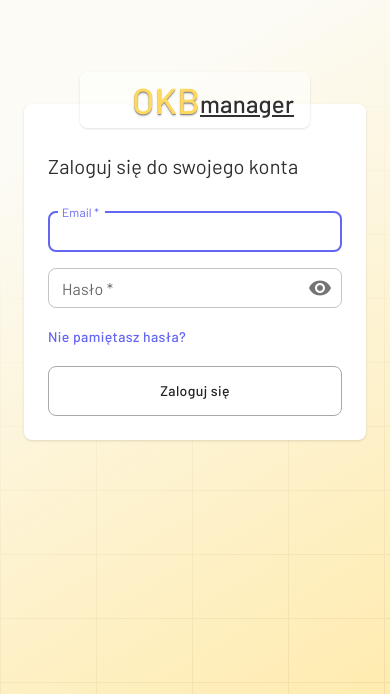
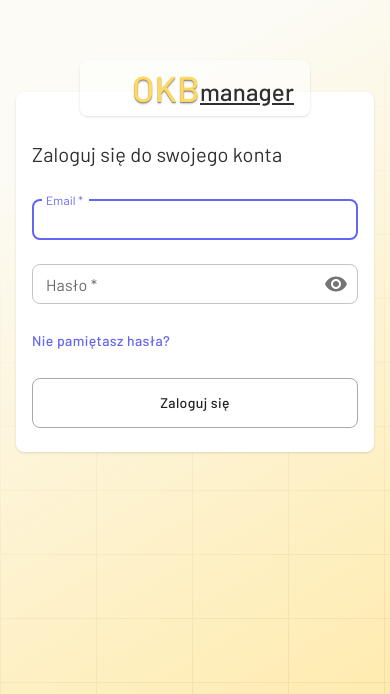
Before and after one commit to Sanderky/okb-manager-private, a React (Vite) app: page /login in a window 390 px wide. Shown: the part 150-844 px from the top of the page. Built offline with nearby package versions, Linux system fonts and the light colour scheme; no server answers; the database is empty; some icons are missing.

Commit message:
Adjust Login paddings

```diff
--- a/src/pages/Login/Login.tsx
+++ b/src/pages/Login/Login.tsx
@@ -9,6 +9,7 @@ import { auth } from '../../firebase';
 import TextField from '@mui/material/TextField';
 import {
   Alert,
+  Box,
   Button,
   IconButton,
   InputAdornment,
@@ -112,8 +113,20 @@ const Login = () => {
           />
         </div>
       ) : (
-        <div className="flex h-screen flex-col items-center justify-center px-6 py-8">
-          <div className="relative w-full rounded-lg bg-white p-6 shadow sm:max-w-md">
+        <Box
+          className="flex h-screen flex-col items-center justify-center py-8"
+          sx={{
+            px: { xs: 2, sm: 4 },
+          }}
+        >
+          <Box
+            className="relative w-full rounded-lg bg-white shadow"
+            sx={{
+              maxWidth: { xs: '100%', sm: '450px' },
+              py: 3,
+              px: { xs: 2, sm: 3 },
+            }}
+          >
             <h1 className="text-dark absolute -top-8 left-1/2 mb-6 inline-flex -translate-x-1/2 flex-row items-end justify-center rounded-lg bg-white/50 px-4 py-2 font-medium shadow">
               <LogoIcon className="text-4xl" />
               <Typography
@@ -136,11 +149,7 @@ const Login = () => {
               Zaloguj się do swojego konta
             </h2>
 
-            <form
-              className="space-y-4 md:space-y-6"
-              noValidate
-              onSubmit={handleSubmit}
-            >
+            <form className="space-y-6" noValidate onSubmit={handleSubmit}>
               <TextField
                 size="small"
                 error={!!errors.email}
@@ -235,8 +244,8 @@ const Login = () => {
               open={forgotOpen}
               handleClose={() => setForgotOpen(false)}
             />
-          </div>
-        </div>
+          </Box>
+        </Box>
       )}
     </section>
   );
```
